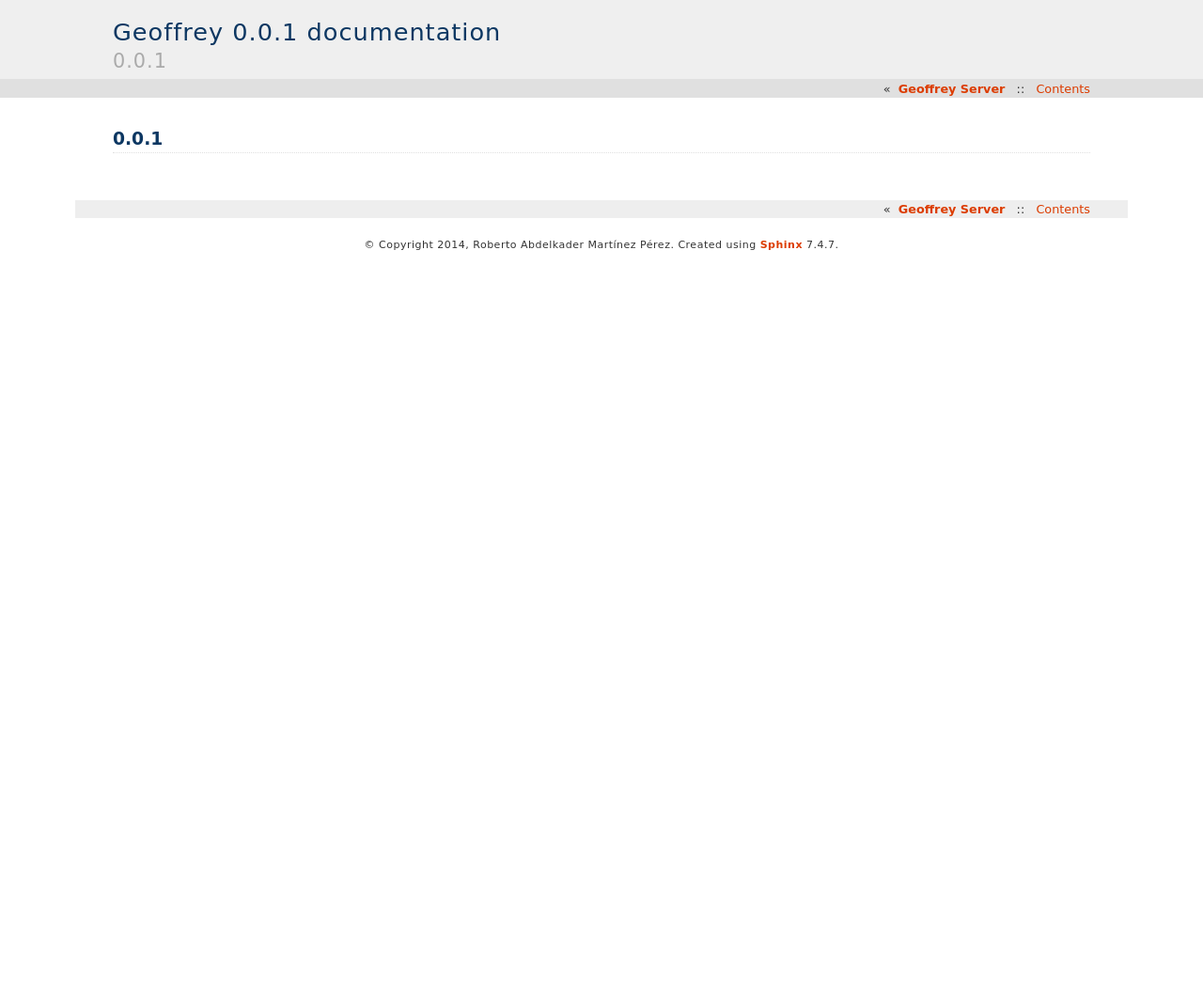
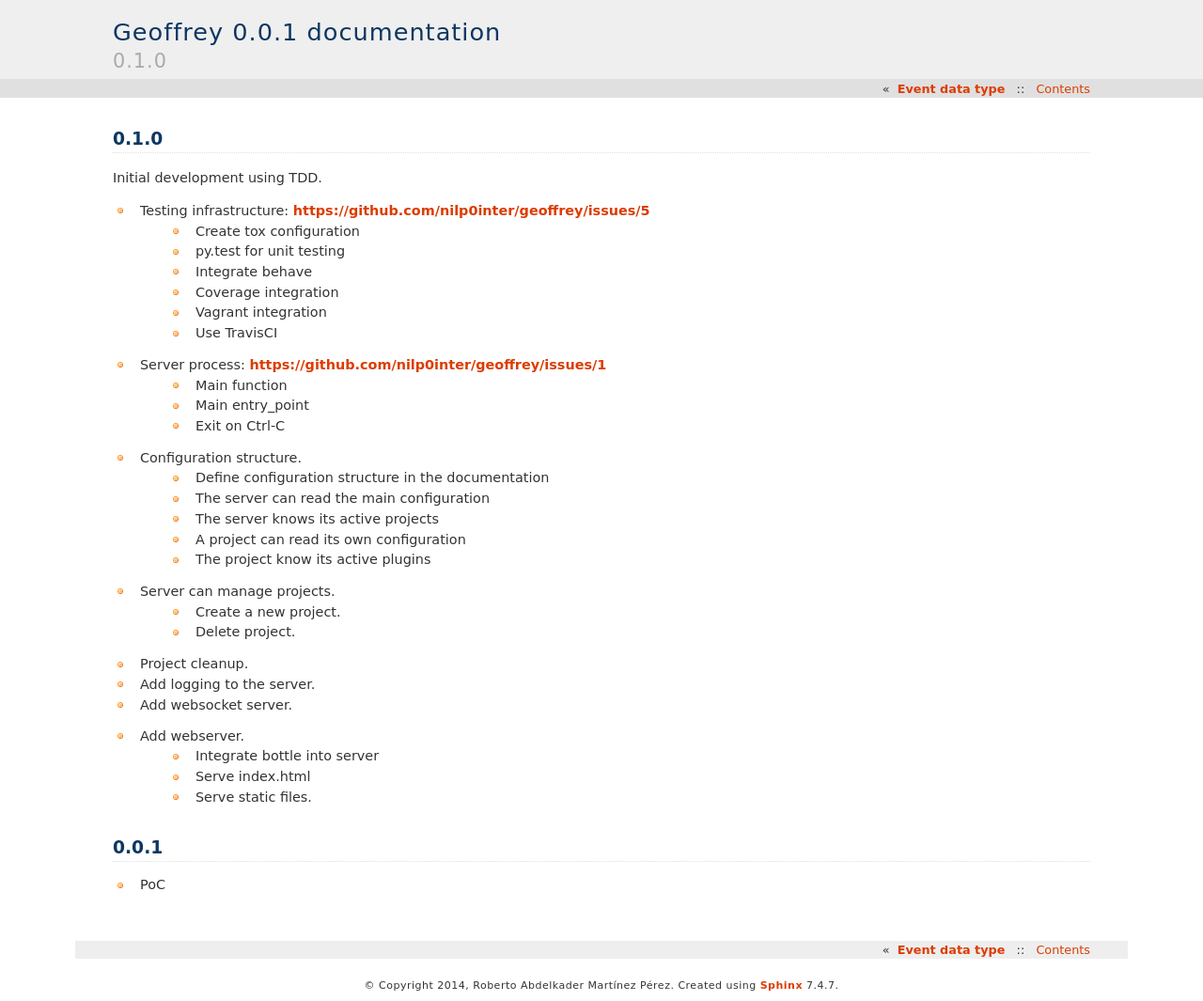
Before and after one commit to nilp0inter/geoffrey, a Sphinx documentation site: the page built from docs/changes.rst, in a window 1280 px wide. Shown: the whole page at 94% size. Built offline with Sphinx 7.4.7, drawn with Linux system fonts in a browser that asks for light colours; before the commit the page ends 900 px from its top, so only the background shows below that.

Commit message:
Documentation.

```diff
--- a/CHANGELOG.txt
+++ b/CHANGELOG.txt
@@ -3,36 +3,36 @@
 
 Initial development using TDD.
 
-* Testing infrastructure: https://github.com/nilp0inter/geoffrey/issues/5
-  * Create tox configuration
-  * py.test for unit testing
-  * Integrate behave
-  * Coverage integration
-  * Vagrant integration
-  * Use TravisCI
-* Server process: https://github.com/nilp0inter/geoffrey/issues/1
-  * Main function
-  * Main entry_point
-  * Exit on Ctrl-C
-* Configuration structure.
-  * Define configuration structure in the documentation
-  * The server can read the main configuration
-  * The server knows its active projects
-  * A project can read its own configuration
-  * The project know its active plugins
-* Server can manage projects.
-  * Create a new project.
-  * Delete project.
-* Project cleanup.
-* Add logging to the server.
-* Add websocket server.
-* Add webserver.
-  * Integrate bottle into server
-  * Serve index.html
-  * Serve static files.
+- Testing infrastructure: https://github.com/nilp0inter/geoffrey/issues/5
+    - Create tox configuration
+    - py.test for unit testing
+    - Integrate behave
+    - Coverage integration
+    - Vagrant integration
+    - Use TravisCI
+- Server process: https://github.com/nilp0inter/geoffrey/issues/1
+    - Main function
+    - Main entry_point
+    - Exit on Ctrl-C
+- Configuration structure.
+    - Define configuration structure in the documentation
+    - The server can read the main configuration
+    - The server knows its active projects
+    - A project can read its own configuration
+    - The project know its active plugins
+- Server can manage projects.
+    - Create a new project.
+    - Delete project.
+- Project cleanup.
+- Add logging to the server.
+- Add websocket server.
+- Add webserver.
+    - Integrate bottle into server
+    - Serve index.html
+    - Serve static files.
 
 
 0.0.1
 -----
 
-* PoC
+- PoC
--- a/docs/changes.rst
+++ b/docs/changes.rst
@@ -1,2 +1 @@
-0.0.1
-=====
+.. include:: ../CHANGELOG.txt
--- a/docs/configuration.rst
+++ b/docs/configuration.rst
@@ -35,8 +35,8 @@
         ├── project_1
         │   ├── data/
         │   │   └── [...]
-        │   └── project_1.conf
+        │   └── project.conf
         └── project_2/
             ├── data/
             │   └── [...]
-            └── project_2.conf
+            └── project.conf
```
Also changed, not shown: docs/api.rst (+41 -17 lines), docs/geoffrey_conf.rst (+8 -8 lines), docs/index.rst (+8 -5 lines), docs/installation.rst (added, +29 -0 lines), docs/project_conf.rst (+8 -11 lines), docs/usage.rst (added, +19 -0 lines), 2 other files.
